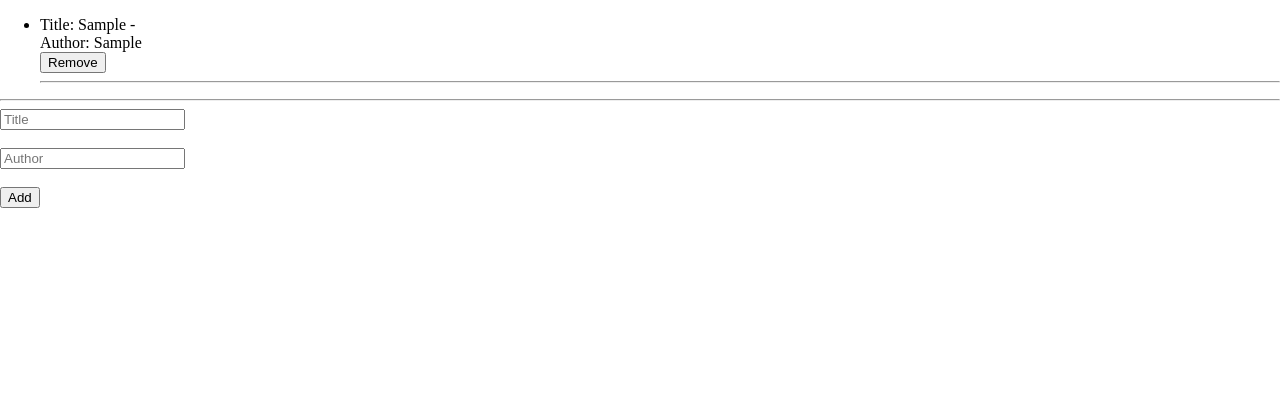
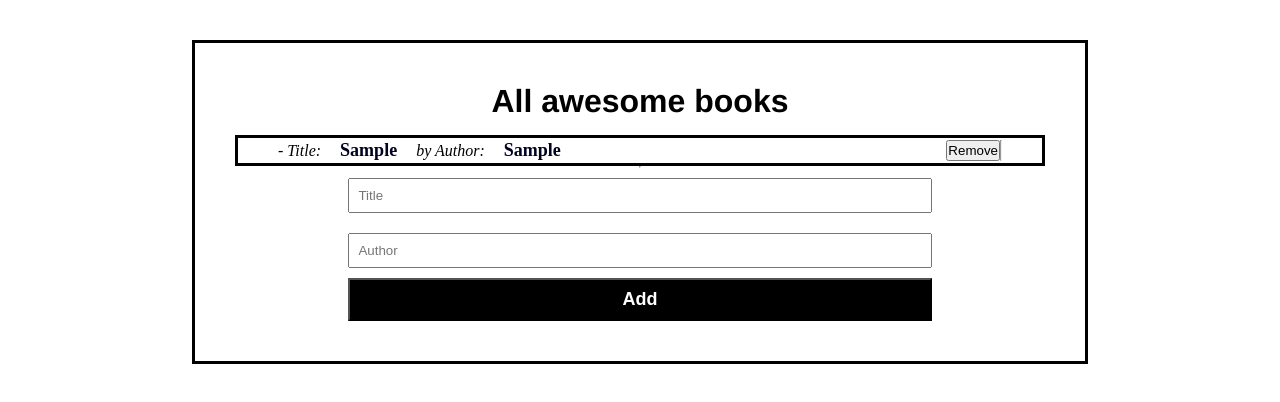
Before and after one commit to AnicetFantomas/Awesome_Books, a website with bundled scripts: page index.html in a window 1280 px wide. Both pictures are taken after typing "Sample", "Sample" into the empty fields and a click on the button "Add". Built offline with nearby package versions, Linux system fonts and the light colour scheme.

Commit message:
Update js css files

```diff
--- a/UiBook.js
+++ b/UiBook.js
@@ -22,7 +22,7 @@ class UiBook {
       for (let i = 0; i < this.booksAdded.length; i += 1) {
         const listItem = bookList.appendChild(document.createElement('li'));
         listItem.classList.add('my-book');
-        bookHTML = `Title: ${this.booksAdded[i].Title} - <br> Author: ${this.booksAdded[i].Author}<br><button id=${i} class="removebtn" type="button">Remove</button><hr>`;
+        bookHTML = `<div class = "book-info">- Title: <span>${this.booksAdded[i].Title}</span> by Author: <span>${this.booksAdded[i].Author}</span></div><button id=${i} class="removebtn" type="button">Remove</button></br><hr>`;
         listItem.innerHTML = bookHTML;
       }
 
--- a/index.html
+++ b/index.html
@@ -11,11 +11,14 @@
 
 <body>
     <div class="wrapper">
-        <ul class="books"></ul>
+        <h1>All awesome books</h1>
+        <ul class="books">
+
+        </ul>
         <hr>
         <form id="books-form">
-            <input type="text" name="title" id="title" placeholder="Title"><br><br>
-            <input type="text" name="author" id="author" placeholder="Author"><br><br>
+            <input type="text" name="title" id="title" placeholder="Title">
+            <input type="text" name="author" id="author" placeholder="Author">
             <button type="submit">Add</button>
         </form>
     </div>
--- a/style.css
+++ b/style.css
@@ -1,3 +1,79 @@
-body {
+*{
   margin: 0;
+  padding: 0;
+  box-sizing: border-box;
 }
+
+.wrapper {
+  width: 70%;
+  display: flex;
+  flex-direction: column;
+  align-items: center;
+  margin: 0 auto;
+  border: 3px solid black;
+  padding: 40px;
+  margin-top: 40px;
+}
+
+h1 {
+  text-align: center;
+  font-family:'Franklin Gothic Medium', 'Arial Narrow', Arial, sans-serif;
+  margin-bottom: 15px;
+}
+
+.wrapper ul li{
+  list-style: none;
+  margin: 2px 40px;
+  font-style : italic;
+  display: flex;
+}
+
+.book-info {
+  flex-grow: 1;
+}
+
+.books ul button{
+  margin-left: 40%;
+}
+
+.books {
+  width: 100%;
+  border: 3px solid black;
+}
+
+#books-form {
+  width: 80%;
+  display: flex;
+  flex-direction: column;
+  align-items: center;
+}
+
+#books-form input {
+  margin: 10px;
+  padding: 8px;
+  width: 90%;
+}
+
+#books-form  button {
+  padding: 9px;
+  width: 90%;
+  font-size: 18px;
+  font-weight: bold;
+  background-color:#000;
+  color: #fff;
+}
+
+span {
+  color: rgb(1, 1, 32);
+  font-size: 18px;
+  font-style: normal;
+  font-weight: bold;
+  margin: 0 15px;
+}
+
+li {
+  background: rgb(221, 221, 221);
+  }
+  li:nth-child(odd){
+  background:white
+  }
```
Also changed, not shown: README.md, main.js (line endings or trailing spaces).
